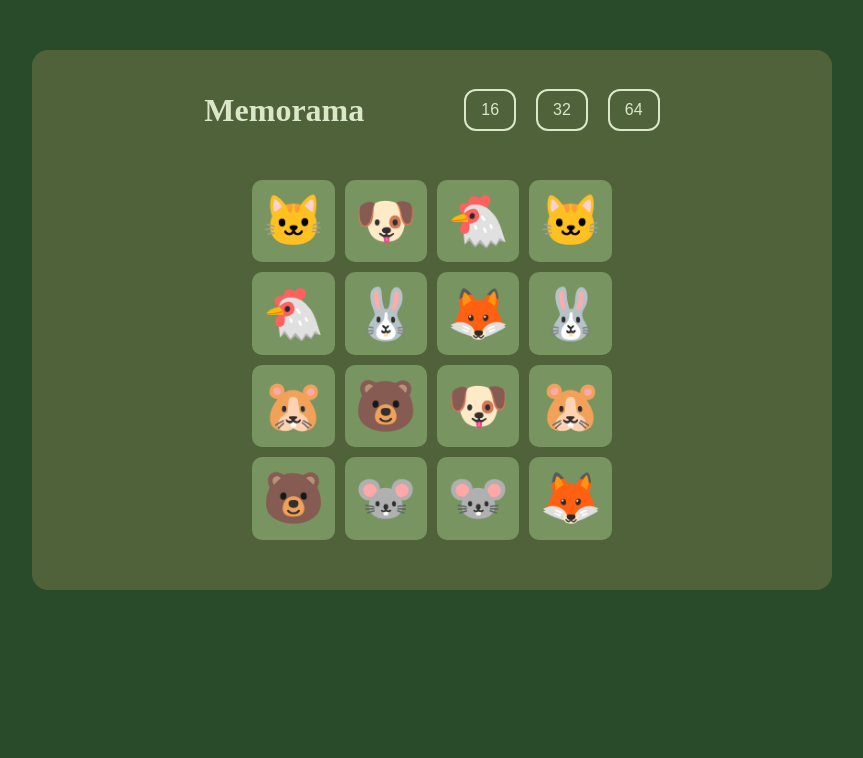
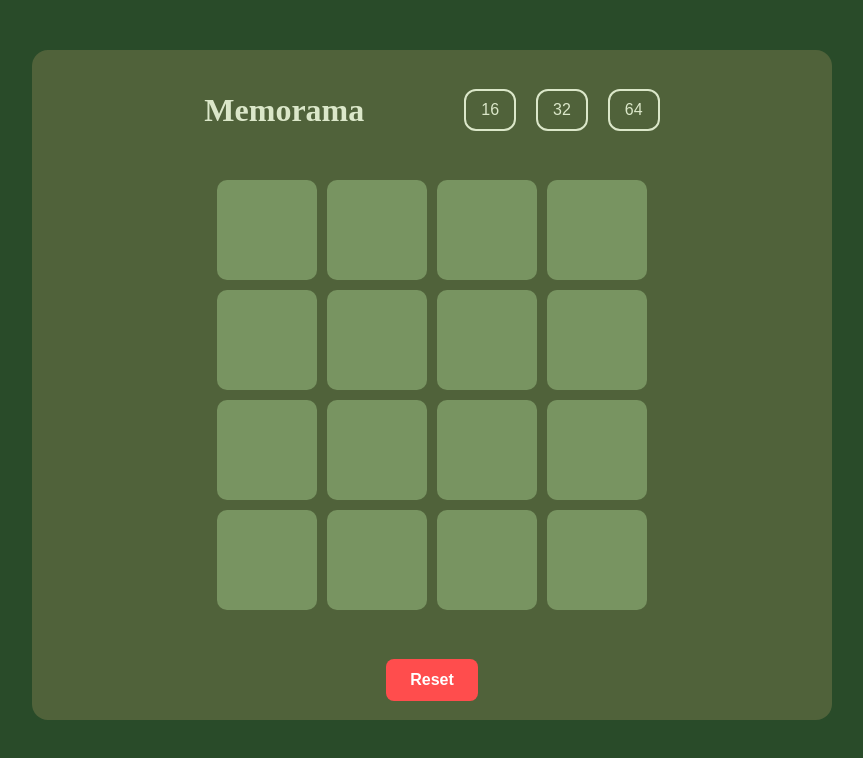
Before and after one commit to AlvaroPerezPedreira/Memorama, a React (Vite) app: page / in a window 1280 px wide. Shown: the top 758 px of the page, without its empty margins (208-1071 px from the left). Built offline with nearby package versions, Linux system fonts and the light colour scheme.

Commit message:
memorama

```diff
--- a/package.json
+++ b/package.json
@@ -10,6 +10,8 @@
     "preview": "vite preview"
   },
   "dependencies": {
+    "@fireworks-js/react": "^2.10.8",
+    "fireworks-js": "^2.10.8",
     "memorama": "file:",
     "react": "^19.0.0",
     "react-dom": "^19.0.0"
--- a/src/App.css
+++ b/src/App.css
@@ -8,6 +8,7 @@
   min-height: 500px;
   border-radius: 16px;
   align-items: center;
+  overflow: hidden;
 }
 
 .headerContainer {
@@ -64,22 +65,8 @@
   padding: 10px;
   transition: grid-template-columns 0.3s ease; /* Transición suave cuando cambian las cartas */
   width: auto;
-  margin-bottom: 40px;
+  margin-bottom: 20px;
   margin-top: 20px;
-}
-
-.gameCard {
-  aspect-ratio: 1; /* Asegura que las cartas sean cuadradas */
-  background-color: var(--card-background);
-  border-radius: 10px;
-  display: flex;
-  justify-content: center;
-  align-items: center;
-  color: var(--text-color);
-  font-size: 50px; /* Tamaño del texto */
-  font-weight: bold;
-  transition: background-color 0.3s ease;
-  padding: 10px; /* Reducción de padding */
 }
 
 .gameBoard[data-cards="16"] {
@@ -100,9 +87,90 @@
 .gameBoard[data-cards="32"] .gameCard {
   font-size: 50px; /* Reduce el tamaño del texto para 32 cartas */
   padding: 5px; /* Reduce padding */
+  width: 90%;
+  height: 90%;
 }
 
 .gameBoard[data-cards="64"] .gameCard {
   font-size: 50px; /* Reduce aún más el tamaño del texto para 64 cartas */
   padding: 5px; /* Reduce padding */
+  width: 90%;
+  height: 90%;
 }
+
+.gameCard {
+  position: relative;
+  width: 100px; /* Ajusta según tu necesidad */
+  height: 100px;
+  aspect-ratio: 1;
+  background-color: var(--card-background);
+  border-radius: 10px;
+  display: flex;
+  justify-content: center;
+  align-items: center;
+  font-size: 50px;
+  font-weight: bold;
+  cursor: pointer;
+  transform-style: preserve-3d;
+  transition: transform 0.5s ease-in-out, background-color 0.3s ease;
+}
+
+.gameCard.flipped {
+  transform: rotateY(180deg);
+}
+
+.gameCard span {
+  opacity: 0;
+  transition: opacity 0.2s ease-in-out;
+}
+
+.gameCard.flipped span {
+  opacity: 1;
+  transition-delay: 0.3s;
+  color: var(--text-color);
+}
+
+.gameCard.success {
+  background-color: green;
+  color: var(--text-color);
+  transform: rotateY(180deg);
+  transition: transform 0.5s ease-in-out, background-color 0.5s ease-in-out 0.5s; /* Transición con retraso */
+}
+
+.gameCard.success span {
+  opacity: 1;
+  transition-delay: 0.3s;
+  color: var(--text-color);
+}
+
+/* Footer */
+
+.footerContainer {
+  display: flex;
+  width: 100%;
+  height: 10vh;
+  justify-content: center;
+  align-items: center;
+  max-width: 600px;
+}
+
+.footerButtons {
+  display: flex;
+}
+
+.resetButton {
+  background-color: #ff4d4d; /* Rojo brillante para destacar */
+  color: white;
+  border: none;
+  border-radius: 8px;
+  padding: 12px 24px;
+  font-size: 16px;
+  font-weight: bold;
+  cursor: pointer;
+  transition: background-color 0.3s ease, transform 0.2s ease;
+}
+
+.resetButton:hover {
+  background-color: #ff3333; /* Un poco más oscuro cuando pasa el mouse */
+  transform: scale(1.1); /* Efecto de agrandar al pasar el ratón */
+}
--- a/src/App.tsx
+++ b/src/App.tsx
@@ -1,4 +1,5 @@
-import { useEffect, useState } from "react";
+import { useEffect, useRef, useState } from "react";
+import { Fireworks } from "@fireworks-js/react";
 import "./App.css";
 import HeaderButtons from "./components/HeaderButtons";
 import {
@@ -11,6 +12,11 @@ import { getShuffledPairs } from "./utils/functions";
 function App() {
   const [cardNumber, setCardNumber] = useState<number>(16);
   const [shuffledCards, setShuffledCards] = useState<string[]>([]);
+  const [flipped, setFlipped] = useState<number[]>([]);
+  const [matched, setMatched] = useState<Set<number>>(new Set());
+  const [showFireworks, setShowFireworks] = useState<boolean>(false); // Nuevo estado para controlar los fuegos artificiales
+
+  const fireworksRef = useRef<Fireworks | null>(null);
 
   const getCards = (cardNumber: number) => {
     let selectedEmojis;
@@ -29,8 +35,55 @@ function App() {
   };
 
   useEffect(() => {
+    console.log("bucle2");
+
     getCards(cardNumber);
+    setFlipped([]);
+    setMatched(new Set());
+    setShowFireworks(false);
   }, [cardNumber]);
+
+  useEffect(() => {
+    if (matched.size === cardNumber) {
+      setShowFireworks(true); // Activar los fuegos artificiales cuando todas las cartas coincidan
+      if (fireworksRef.current) {
+        fireworksRef.current.start(); // Iniciar los fuegos artificiales
+      }
+    }
+  }, [matched, cardNumber]);
+
+  const resetGame = () => {
+    setFlipped([]);
+    setMatched(new Set());
+    getCards(cardNumber);
+    setShowFireworks(false);
+    if (fireworksRef.current) {
+      fireworksRef.current.stop();
+    }
+  };
+
+  const handleCardClick = (index: number) => {
+    if (flipped.includes(index) || flipped.length === 2 || matched.has(index))
+      return; // Evitar hacer clic en cartas ya volteadas o coincidentes
+
+    const newFlipped = [...flipped, index];
+    setFlipped(newFlipped);
+
+    if (newFlipped.length === 2) {
+      const [firstIndex, secondIndex] = newFlipped;
+      const firstEmoji = shuffledCards[firstIndex];
+      const secondEmoji = shuffledCards[secondIndex];
+
+      if (firstEmoji === secondEmoji) {
+        // Si las cartas coinciden, agregar a matched
+        setMatched((prevMatched) =>
+          new Set(prevMatched).add(firstIndex).add(secondIndex)
+        );
+      }
+
+      setTimeout(() => setFlipped([]), 1000); // Oculta las cartas después de 1s
+    }
+  };
 
   return (
     <div className="mainContainer">
@@ -43,12 +96,52 @@ function App() {
       <div className="gameContainer">
         <div className="gameBoard" data-cards={cardNumber}>
           {shuffledCards.map((emoji, index) => (
-            <div key={index} className="gameCard">
-              {emoji}
+            <div
+              key={index}
+              className={`gameCard ${
+                flipped.includes(index) ? "flipped" : ""
+              } ${matched.has(index) ? "success" : ""}`}
+              onClick={() => handleCardClick(index)}
+            >
+              <span>{emoji}</span>
             </div>
           ))}
         </div>
       </div>
+      <div className="footerContainer">
+        <div className="footerButtons">
+          <button className="resetButton" onClick={resetGame}>
+            Reset
+          </button>
+        </div>
+      </div>
+      {showFireworks && (
+        <div
+          style={{
+            position: "fixed",
+            top: 0,
+            left: 0,
+            width: "100%",
+            height: "100%",
+            pointerEvents: "none", // Esto permite interactuar con los botones debajo
+          }}
+        >
+          <Fireworks
+            ref={fireworksRef}
+            options={{
+              opacity: 0.5,
+            }}
+            style={{
+              width: "100%",
+              height: "100%",
+              position: "absolute",
+              background: "transparent",
+              pointerEvents: "none",
+              zIndex: 9999,
+            }}
+          />
+        </div>
+      )}
     </div>
   );
 }
```
Also changed, not shown: src/fireworks-js.d.ts (added, +7 -0 lines), 1 other file (tests, documents, lock files or other folders).
